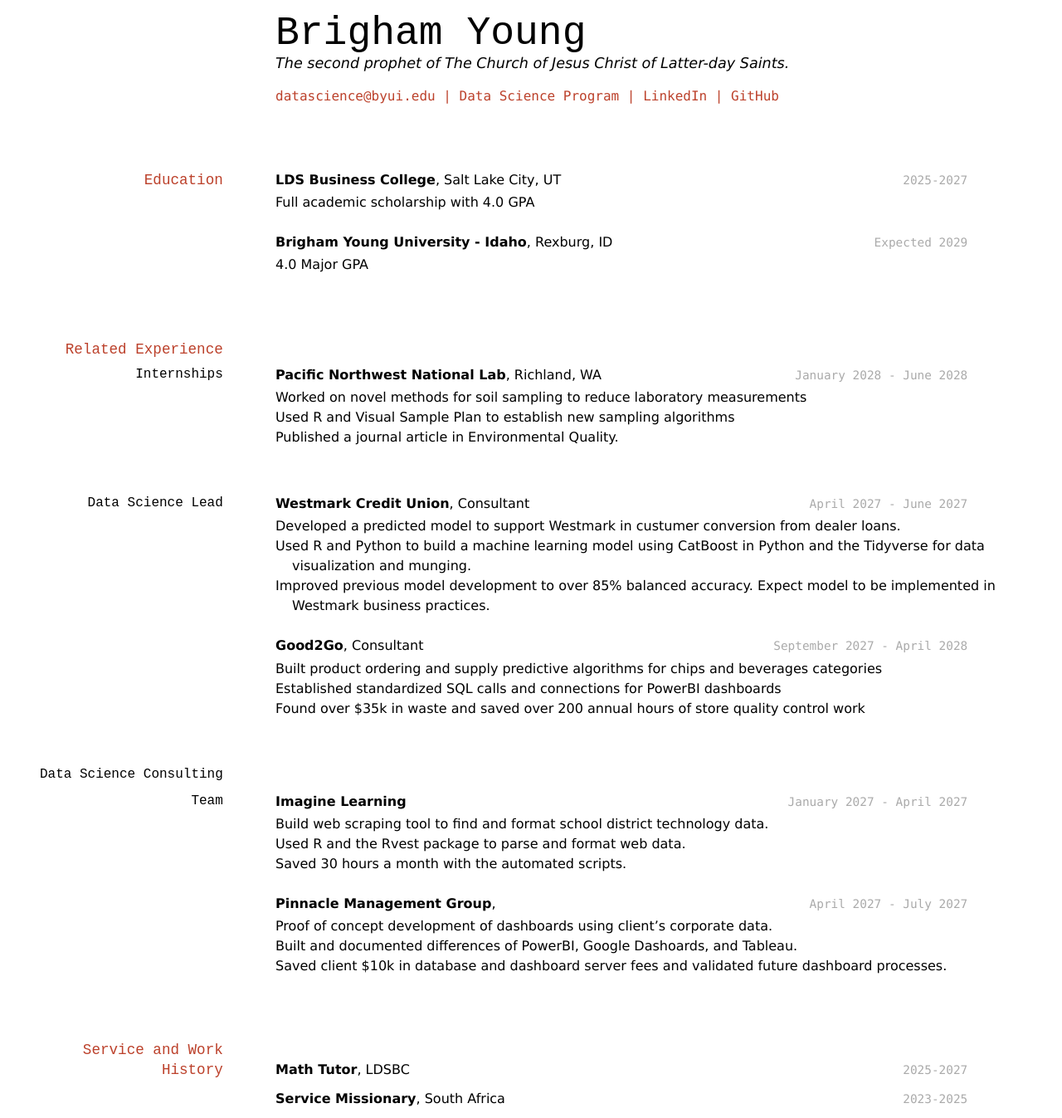
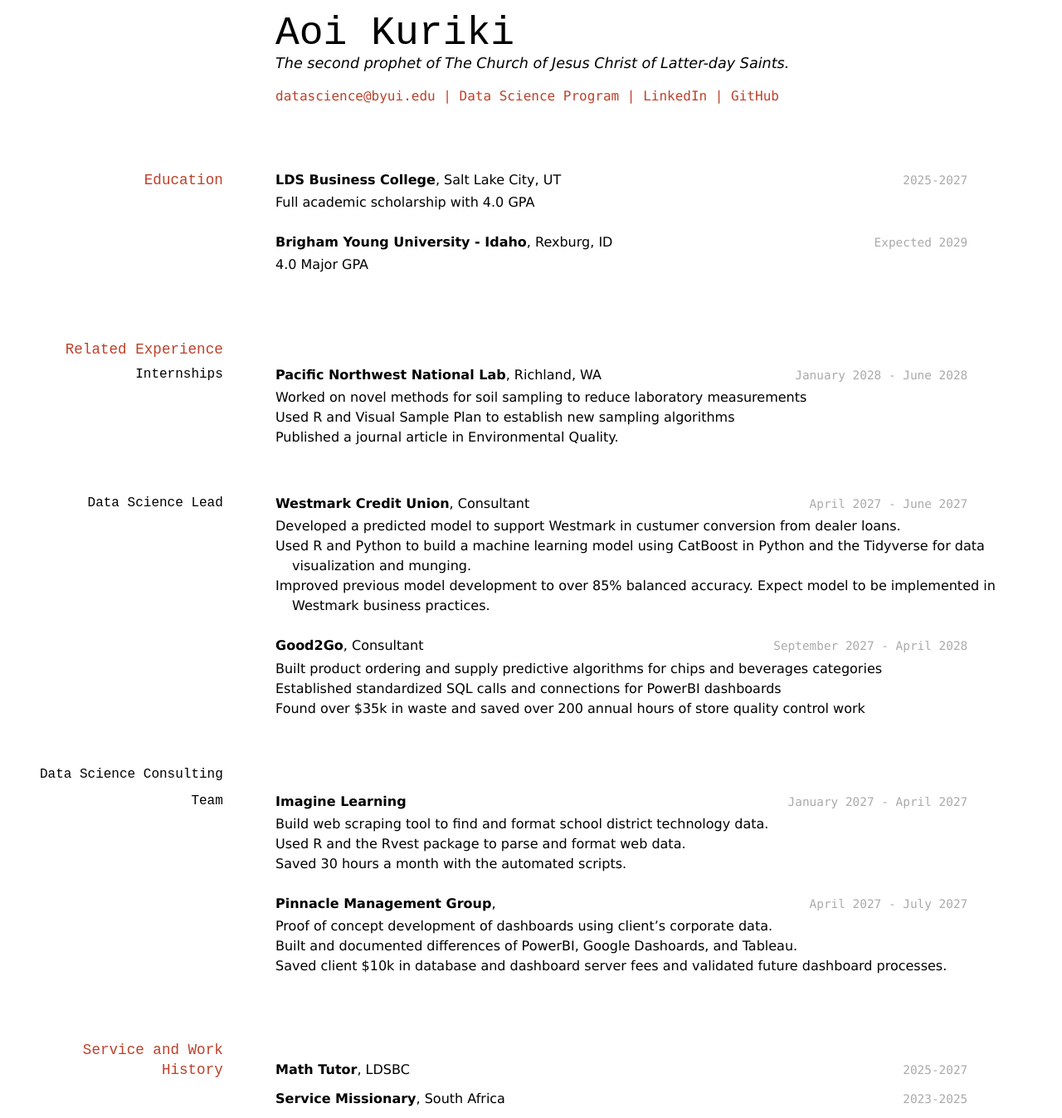
Before and after one commit to byuids-resumes/Kuriki_Resume, a Jekyll site: the page built from docs/index.md, in a window 1280 px wide. Shown: the whole page at 83% size. Built offline with Jekyll 4.4.1, drawn with Linux system fonts in a browser that asks for light colours.

Commit message:
first input

```diff
--- a/docs/index.md
+++ b/docs/index.md
@@ -1,8 +1,8 @@
 ---
 layout: cv
-title: Brigham Young's Resume
+title: Aoi Kuriki's Resume
 ---
-# Brigham Young
+# Aoi Kuriki
 The second prophet of The Church of Jesus Christ of Latter-day Saints.
 
 <div id="webaddress">
```
